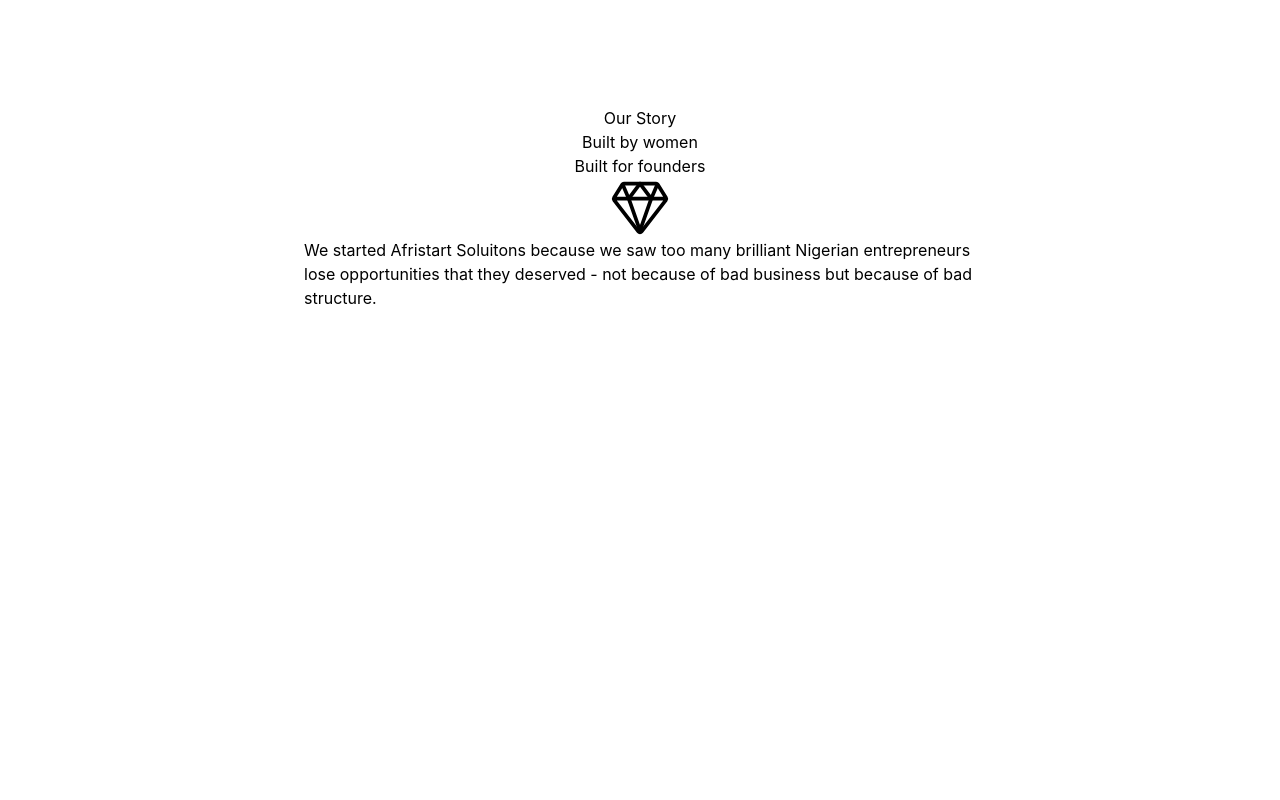
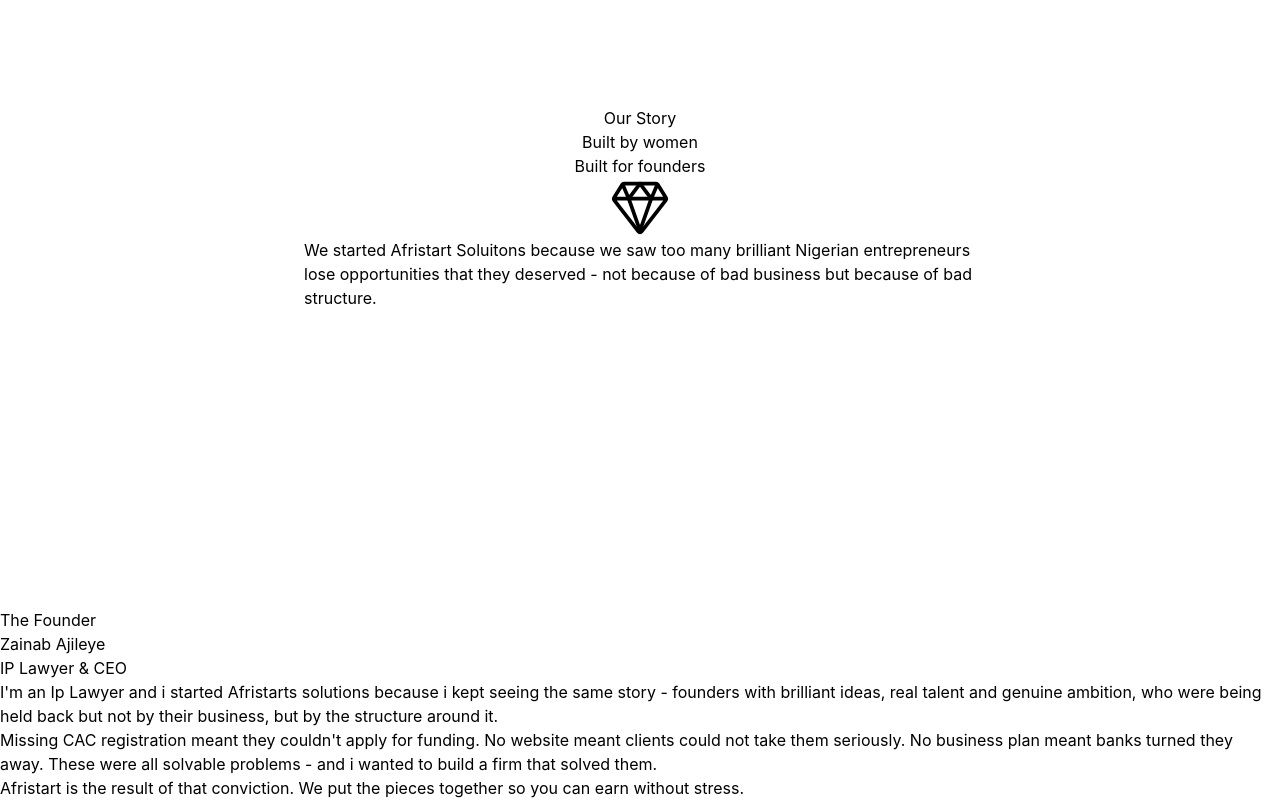
Before and after one commit to Yetty2020/AfriStart, a React (Vite) app: page / in a window 1280 px wide. Shown: the part 332-1132 px from the top of the page. Before the commit the page ends 940 px from the top, so only its background shows below. Built offline with nearby package versions, Linux system fonts and the light colour scheme.

Commit message:
feat: Add text to founder section layout

```diff
--- a/src/section/Founder.tsx
+++ b/src/section/Founder.tsx
@@ -3,6 +3,15 @@
 function Founder() {
   return (
     <div>
+        <p>The Founder</p>
+        <h1>Zainab Ajileye</h1>
+        <h1>IP Lawyer & CEO</h1>
+        <div>
+            <p>I'm an Ip Lawyer and i started Afristarts solutions because i kept seeing the same story - founders with brilliant ideas, real talent and genuine ambition, who were being held back but not by their business, but by the structure around it.</p>
+            <p>Missing CAC registration meant they couldn't apply for funding. No website meant clients could not take them seriously. No business plan meant banks turned they away. These were all solvable problems - and i wanted to build a firm that solved them.</p>
+            <p>Afristart is the result of that conviction. We put the pieces together so you can earn without stress.</p>
+
+        </div>
 
     </div>
   )
```
